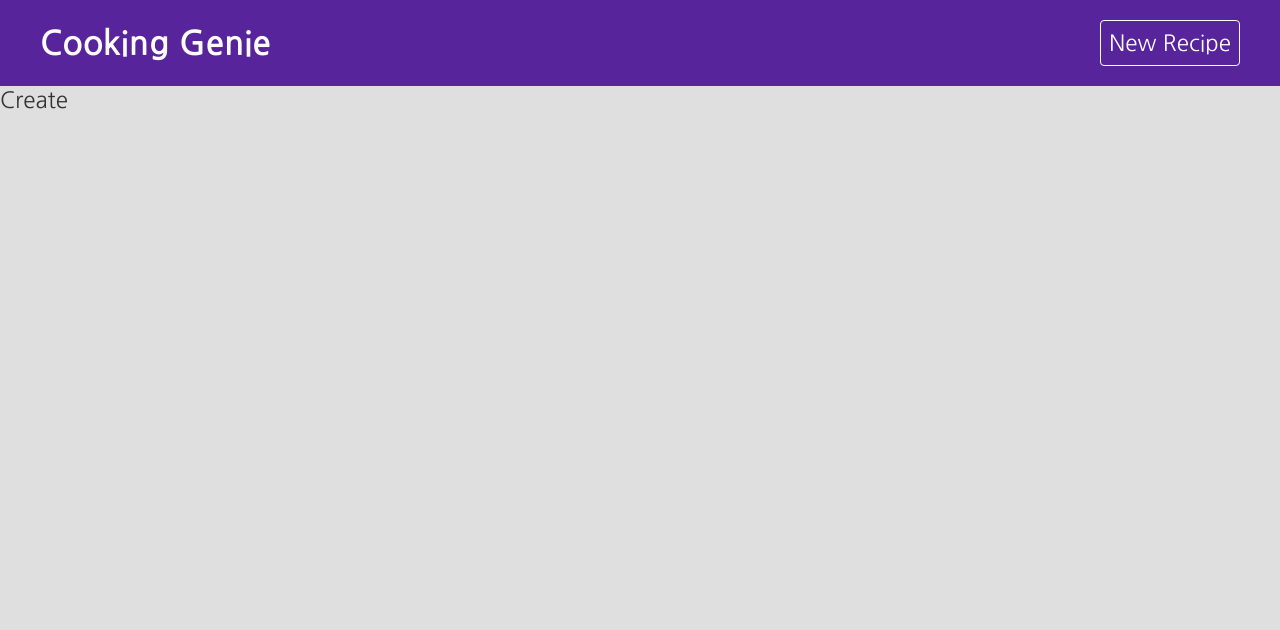
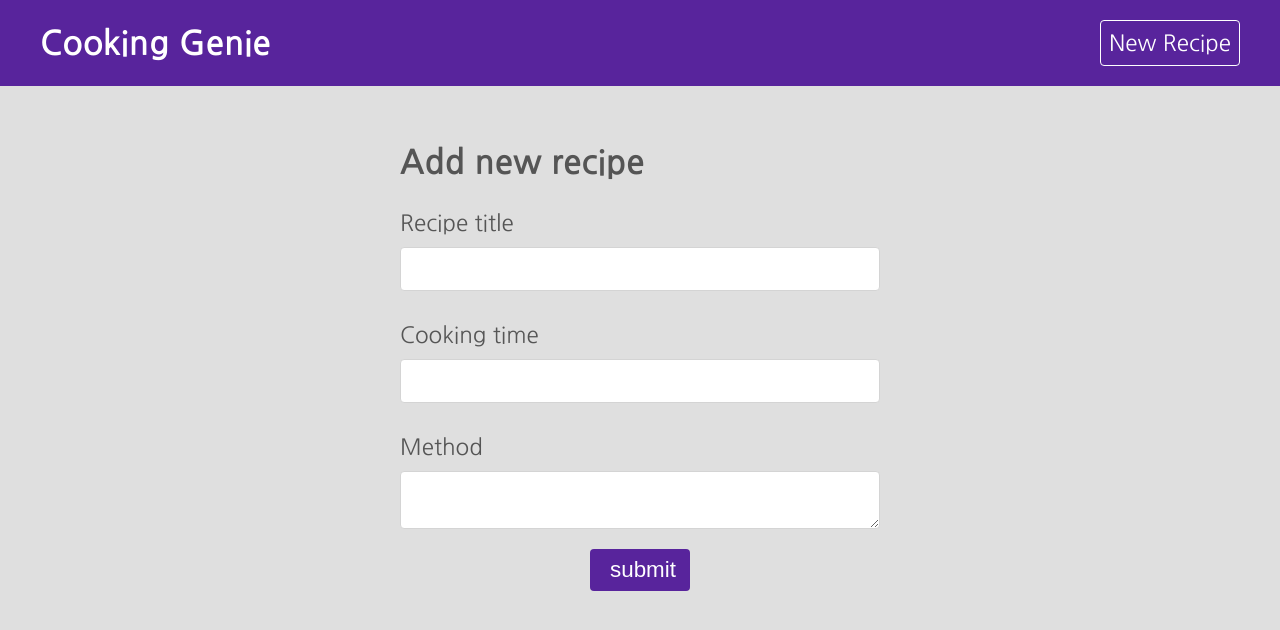
Before and after one commit to genie0320/cooking-genie, a React (Create React App) app: page /create in a window 1280 px wide. Shown: the top 630 px of the page. Built offline with nearby package versions, Linux system fonts and the light colour scheme.

Commit message:
Add recipe page

```diff
--- a/src/pages/create/Create.css
+++ b/src/pages/create/Create.css
@@ -0,0 +1,26 @@
+.addRecipe {
+    color: #555;
+    max-width: 480px;
+    margin: 60px auto;
+  }
+  .addRecipe label span {
+    display: block;
+    margin: 30px 0 10px;
+  }
+  .addRecipe p {
+    margin-top: 10px;
+    font-size: 0.8em;
+  }
+  .addRecipe button {
+    display: block;
+    width: 100px;
+    font-size: 1em;
+    color: #fff;
+    padding: 8px 20px;
+    border: 0;
+    border-radius: 4px;
+    background-color: #58249c;
+    cursor: pointer;
+    text-decoration: none;
+    margin: 20px auto;
+  }
--- a/src/pages/create/Create.js
+++ b/src/pages/create/Create.js
@@ -1,9 +1,35 @@
+import { useState } from 'react'
 import './Create.css'
 
 export default function Create() {
+    const [title, setTitle] = useState('')
+    const [method, setMethod] = useState('')
+    const [cookingTime, setCookingTime] = useState('')
+
+    const handleSubmit = (e) => {
+        e.preventDefault()
+        console.log(title, method, cookingTime)
+
+    }
     return (
-        <div>
-            Create
+        <div className='addRecipe'>
+            <h2>Add new recipe</h2>
+
+            <form onSubmit={handleSubmit}>
+                <label>
+                    <span>Recipe title</span>
+                    <input type='text' onChange={(e) => { setTitle(e.target.value) }} value={title} required />
+                </label>
+                <label>
+                    <span>Cooking time</span>
+                    <input type="number" onChange={(e) => { setCookingTime(e.target.value) }} value={cookingTime} required />
+                </label>
+                <label>
+                    <span>Method</span>
+                    <textarea onChange={(e) => { setMethod(e.target.value) }} value={method} required ></textarea>
+                </label>
+                <button className='submit'>submit</button>
+            </form>
         </div>
     )
 }
```
